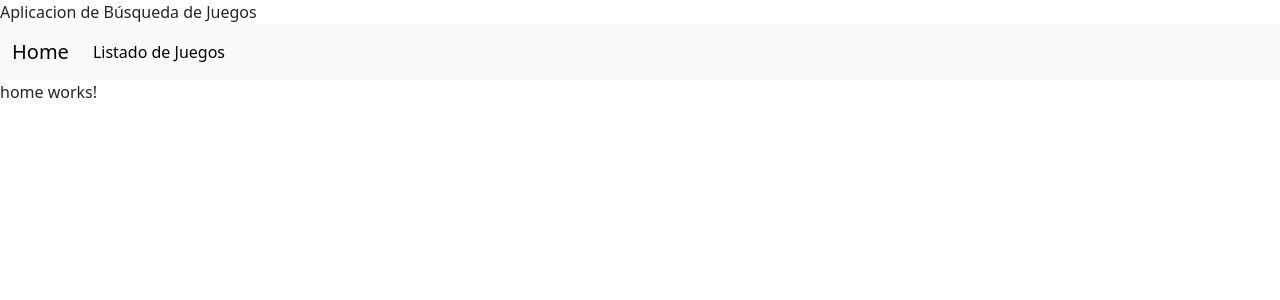
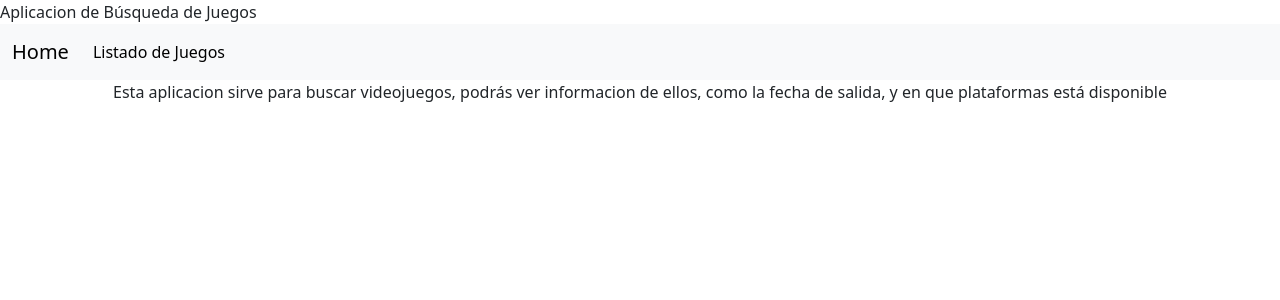
Before and after one commit to Juanmifb27/proyectoangular, an Angular app in the folder practica-angular-jmferrera/: page / in a window 1280 px wide. Shown: the top 300 px of the page. Built offline with nearby package versions, Linux system fonts and the light colour scheme.

Commit message:
solucionado,  listaJuegos no cargaba

```diff
--- a/practica-angular-jmferrera/src/app/app.component.html
+++ b/practica-angular-jmferrera/src/app/app.component.html
@@ -2,7 +2,7 @@
 <!-- Barra de navegación -->
 <nav class="navbar navbar-expand-md bg-body-tertiary">
   <div class="container-fluid">
-    <a class="navbar-brand" routerLink="/home">Home</a>
+    <a class="navbar-brand" routerLink="/">Home</a>
     <button class="navbar-toggler" type="button" data-bs-toggle="collapse" data-bs-target="#navbarNav" aria-controls="navbarNav" aria-expanded="false" aria-label="Toggle navigation">
       <span class="navbar-toggler-icon"></span>
     </button>
--- a/practica-angular-jmferrera/src/app/app.module.ts
+++ b/practica-angular-jmferrera/src/app/app.module.ts
@@ -6,19 +6,24 @@ import { AppComponent } from './app.component';
 import { ListadojuegosComponent } from './listadojuegos/listadojuegos.component';
 import { DetallesJuegoComponent } from './detalles-juego/detalles-juego.component';
 import { HomeComponent } from './home/home.component';
+import { HttpClientModule, provideHttpClient } from '@angular/common/http';
+import { Pagina404Component } from './pagina404/pagina404.component';
 
 @NgModule({
   declarations: [
     AppComponent,
     ListadojuegosComponent,
     DetallesJuegoComponent,
-    HomeComponent
+    HomeComponent,
+    Pagina404Component
   ],
   imports: [
     BrowserModule,
     AppRoutingModule
   ],
-  providers: [],
+  providers: [
+    provideHttpClient()
+  ],
   bootstrap: [AppComponent]
 })
 export class AppModule { }
--- a/practica-angular-jmferrera/src/app/home/home.component.html
+++ b/practica-angular-jmferrera/src/app/home/home.component.html
@@ -1 +1 @@
-<p>home works!</p>
+<p class="text-center ">Esta aplicacion sirve para buscar videojuegos, podrás ver informacion de ellos, como la fecha de salida, y en que plataformas está disponible</p>
```
